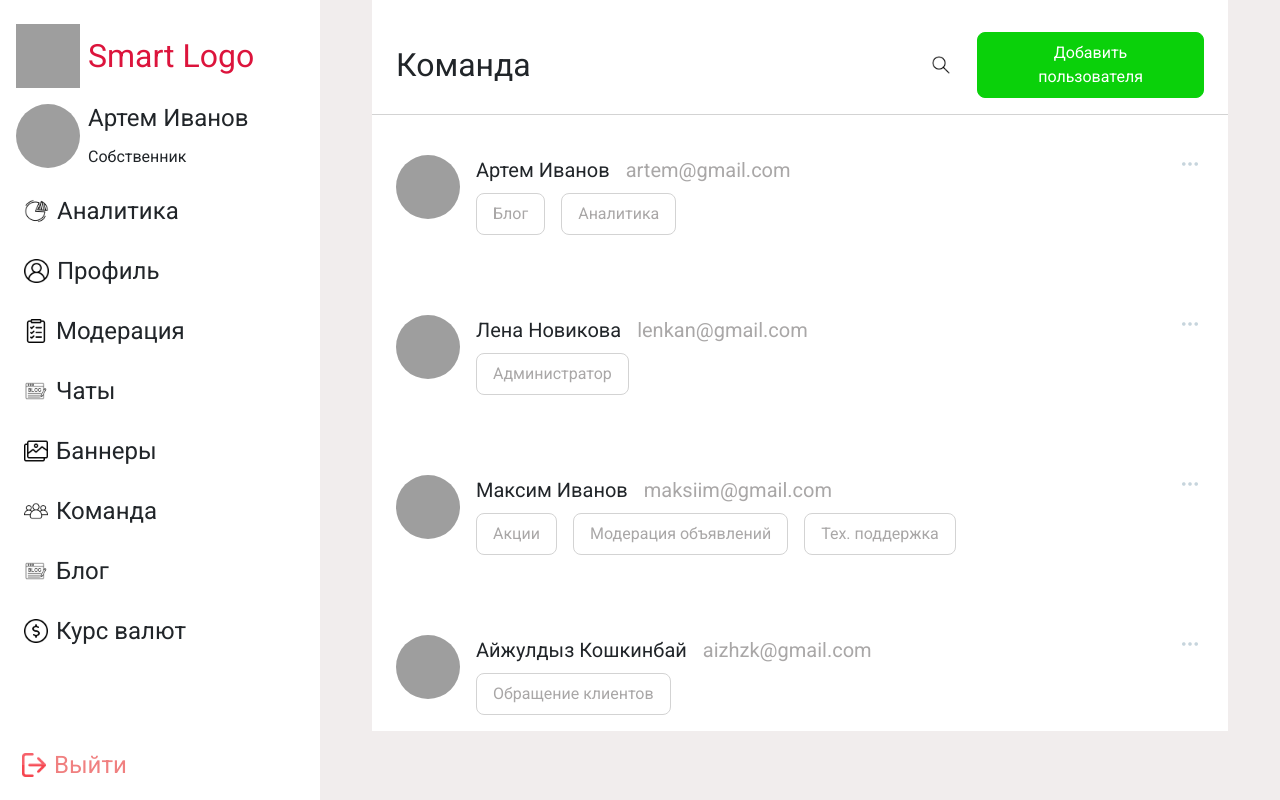
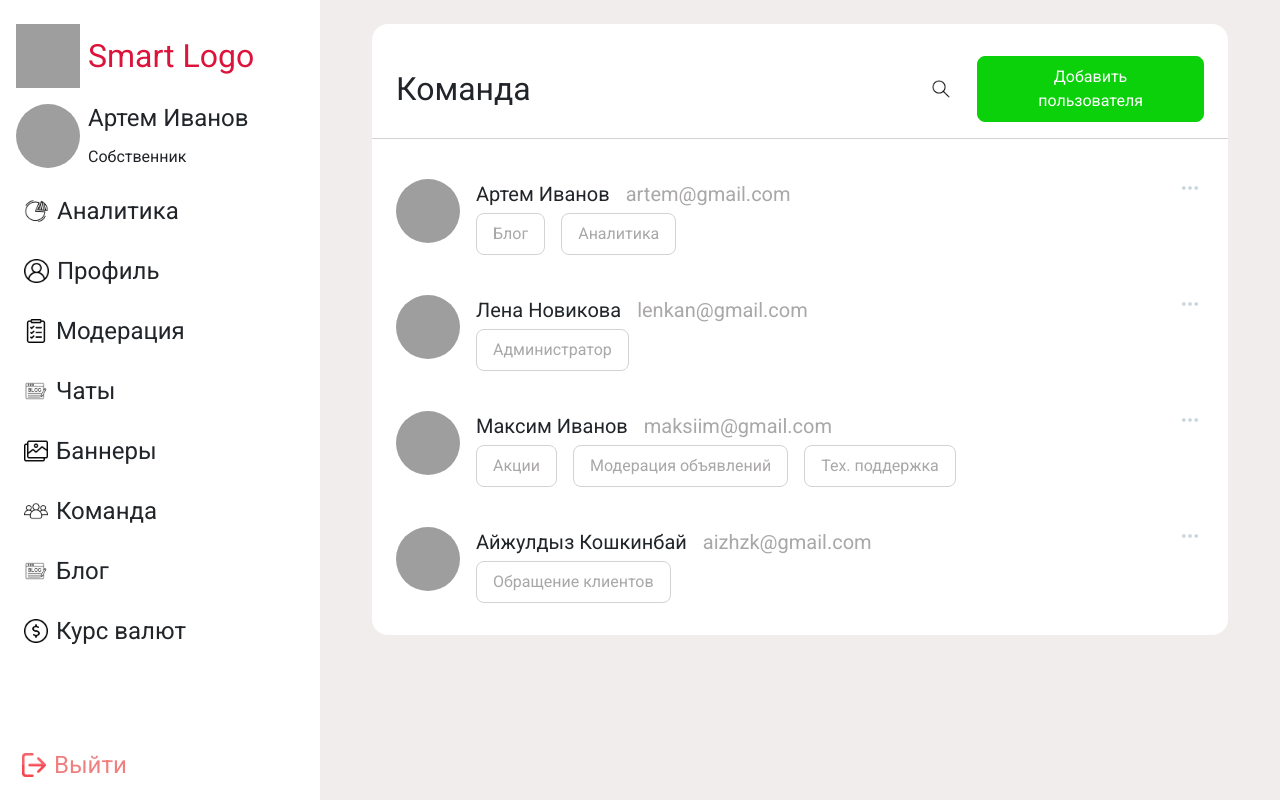
Before and after one commit to Olzhas92/test-dashboard-project, a Next.js app: page / in a window 1280 px wide. Built offline with nearby package versions, Linux system fonts and the light colour scheme; grey boxes are pictures that could not be loaded.

Commit message:
adding click event to settings and separating dashboard from top

```diff
--- a/app/page.tsx
+++ b/app/page.tsx
@@ -17,6 +17,7 @@ const Home = () => {
   const [searchedEmail, setSearchedEmail] = useState("");
   const [userAddingIsClicked, setUserAddingIsClicked] = useState(false);
   const [team, setTeam] = useState<IModel[]>(data);
+  const [settingsAreClicked, setSettingsAreClicked] = useState(false);
 
   const searchForEmail = (inputEmail: string) => {
     setSearchedEmail(inputEmail);
@@ -37,8 +38,12 @@ const Home = () => {
                 setUserAddingIsClicked={setUserAddingIsClicked}
               />
             </div>
-            <div className="col-12 px-0 dashboard">
-              <Dashboard team={team} />
+            <div className="col-12 px-0 pb-3 dashboard">
+              <Dashboard
+                team={team}
+                settingsAreClicked={settingsAreClicked}
+                setSettingsAreClicked={setSettingsAreClicked}
+              />
             </div>
           </div>
         </div>
--- a/public/scss/components/_dashboard.scss
+++ b/public/scss/components/_dashboard.scss
@@ -1,3 +1,4 @@
 .dashboard {
-  gap: 48px;
+  gap: 8px;
+  border-radius: 0 0 16px 16px;
 }
--- a/public/scss/components/_oneuser.scss
+++ b/public/scss/components/_oneuser.scss
@@ -8,7 +8,7 @@
   }
 
   &__info {
-    gap: 8px;
+    gap: 4px;
 
     h4 {
       margin: 0;
@@ -46,6 +46,7 @@
 
   &__settings {
     margin-left: auto;
+    margin-bottom: auto;
     background-color: transparent;
     border: none;
   }
--- a/public/scss/pages/_home.scss
+++ b/public/scss/pages/_home.scss
@@ -1,7 +1,11 @@
 .main {
   background-color: rgb(241, 237, 237);
   height: 100vh;
-  padding: 0 64px;
+  padding: 24px 64px 0;
+}
+
+.search {
+  border-radius: 16px 16px 0 0;
 }
 
 .search,
--- a/src/components/Dashboard.tsx
+++ b/src/components/Dashboard.tsx
@@ -4,13 +4,24 @@ import OneUser from "./OneUser";
 
 interface IDashboardProps {
   team: IModel[];
+  settingsAreClicked: boolean;
+  setSettingsAreClicked: React.Dispatch<React.SetStateAction<boolean>>;
 }
 
-const Dashboard = ({ team }: IDashboardProps) => {
+const Dashboard = ({
+  team,
+  settingsAreClicked,
+  setSettingsAreClicked,
+}: IDashboardProps) => {
   return (
     <div className="d-flex align-items-start justify-content-start px-4 flex-column pt-4 dashboard">
       {team.map((user) => (
-        <OneUser user={user} key={user.name} />
+        <OneUser
+          user={user}
+          key={user.name}
+          settingsAreClicked={settingsAreClicked}
+          setSettingsAreClicked={setSettingsAreClicked}
+        />
       ))}
     </div>
   );
--- a/src/components/OneUser.tsx
+++ b/src/components/OneUser.tsx
@@ -5,9 +5,18 @@ import settingsIcon from "@Icons/more.png";
 
 interface IOneUserProps {
   user: IModel;
+  settingsAreClicked: boolean;
+  setSettingsAreClicked: React.Dispatch<React.SetStateAction<boolean>>;
 }
 
-const OneUser = ({ user }: IOneUserProps) => {
+const OneUser = ({
+  user,
+  settingsAreClicked,
+  setSettingsAreClicked,
+}: IOneUserProps) => {
+  const settingsClickHandle = () => {
+    setSettingsAreClicked(!settingsAreClicked);
+  };
   return (
     <div className="d-flex align-items-start justify-content-start oneUser">
       <Image
@@ -30,7 +39,10 @@ const OneUser = ({ user }: IOneUserProps) => {
           ))}
         </div>
       </div>
-      <button className="d-flex align-items-start oneUser__settings">
+      <button
+        className="d-flex align-items-start oneUser__settings"
+        onClick={settingsClickHandle}
+      >
         <Image src={settingsIcon} alt="Settings" width={16} height={16} />
       </button>
     </div>
```
